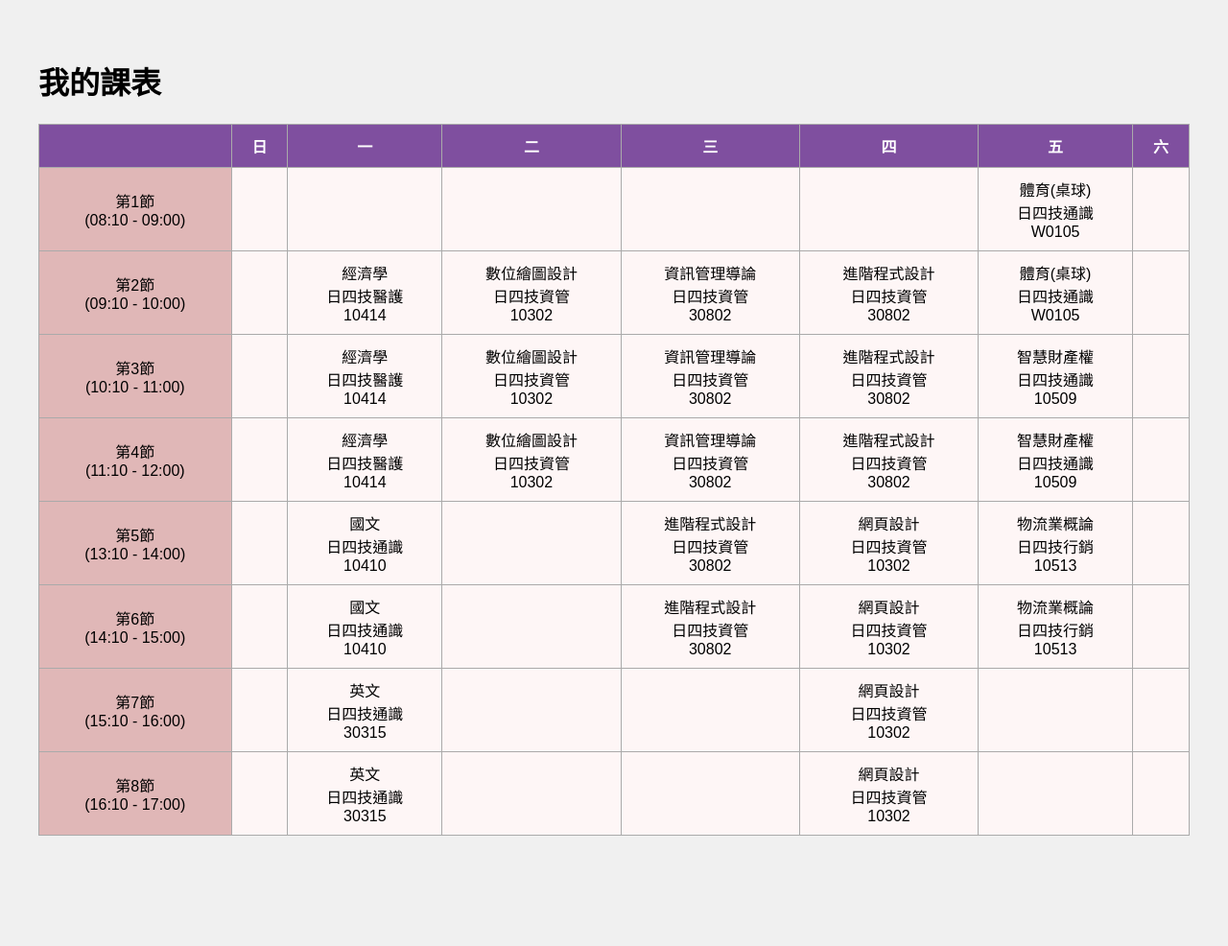
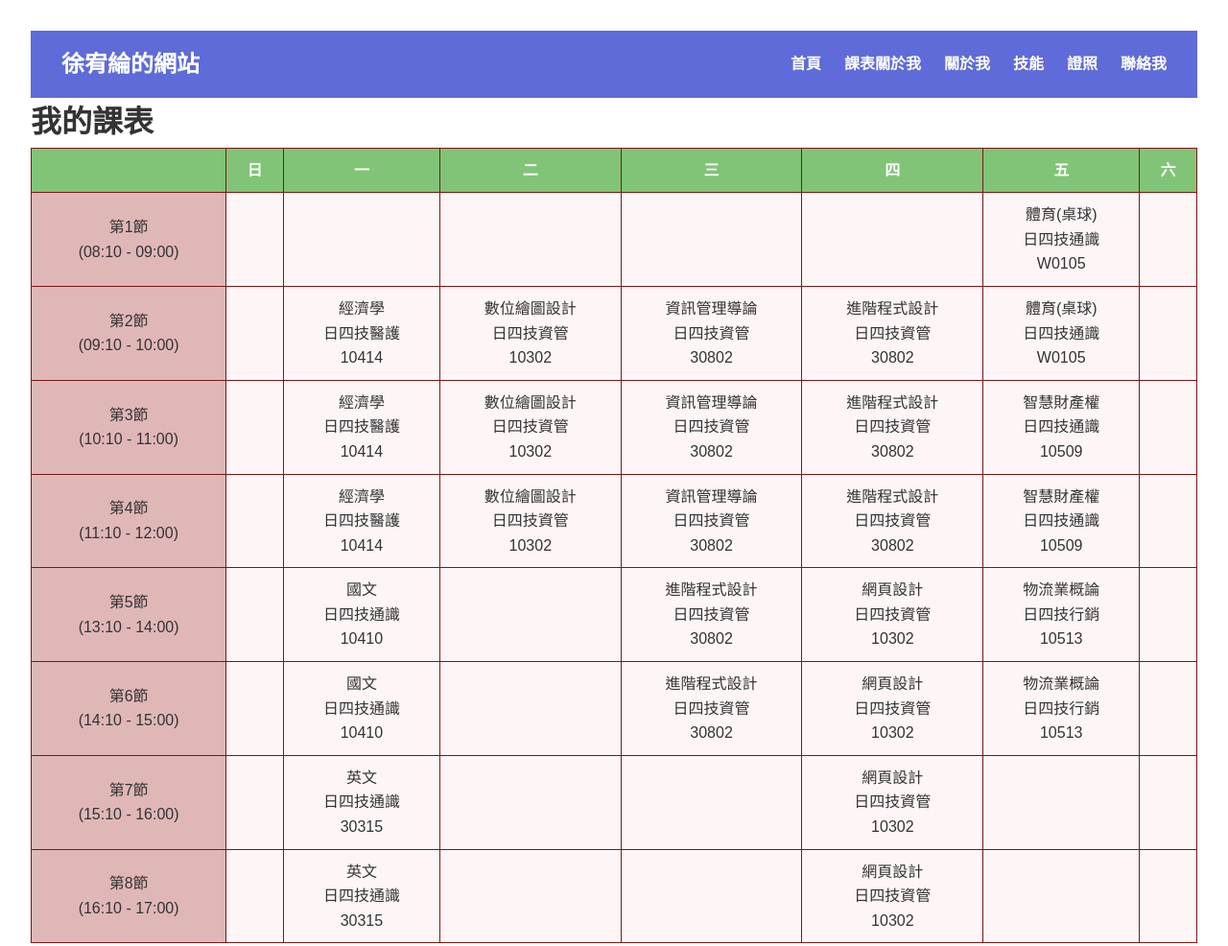
Before and after one commit to yoyo950520/Allan9, a plain HTML site: page cktabe.html in a window 1280 px wide. Shown: the whole page at 96% size. Before the commit the page ends 911 px from the top, so only its background shows below. Drawn offline with Linux system fonts and the light colour scheme.

Commit message:
cktabe.html

```diff
--- a/cktabe.html
+++ b/cktabe.html
@@ -1,12 +1,13 @@
 <!DOCTYPE html>
 <html lang="zh-Hant">
+<link rel="stylesheet" href="style.css" />
 <head>
   <meta charset="UTF-8">
   <title>課表</title>
   <style>
     body {
       font-family: "Noto Sans TC", sans-serif;
-      background-color: #f0f0f0;
+      background-color: #ffffff;
       padding: 2em;
     }
     table {
@@ -15,11 +16,11 @@
       text-align: center;
     }
     th, td {
-      border: 1px solid #aaa;
+      border: 1px solid #7a1717;
       padding: 10px;
     }
     th {
-      background-color: #7f4f9f;
+      background-color: #81c477;
       color: white;
     }
     td {
@@ -31,6 +32,19 @@
   </style>
 </head>
 <body>
+  <div class="container">
+  <header>
+    <div class="logo">徐宥綸的網站</div>
+    <button class="hamburger" onclick="toggleMenu()">☰</button>
+    <nav id="navMenu">
+      <a href="index.html">首頁</a>
+      <a href="cktabe.html">課表關於我</a>
+      <a href="about.html">關於我</a>
+      <a href="skills.html">技能</a>
+      <a href="portfolio.html">證照</a>
+      <a href="contact.html">聯絡我</a>
+    </nav>
+  </header>
   <h1>我的課表</h1>
   <table>
     <tr>
```
